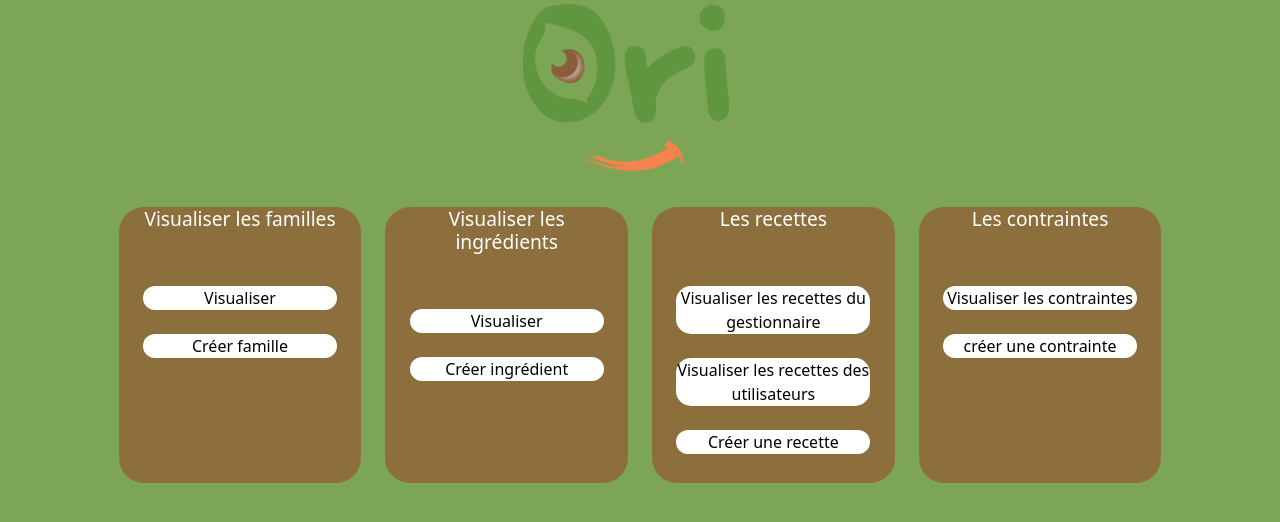
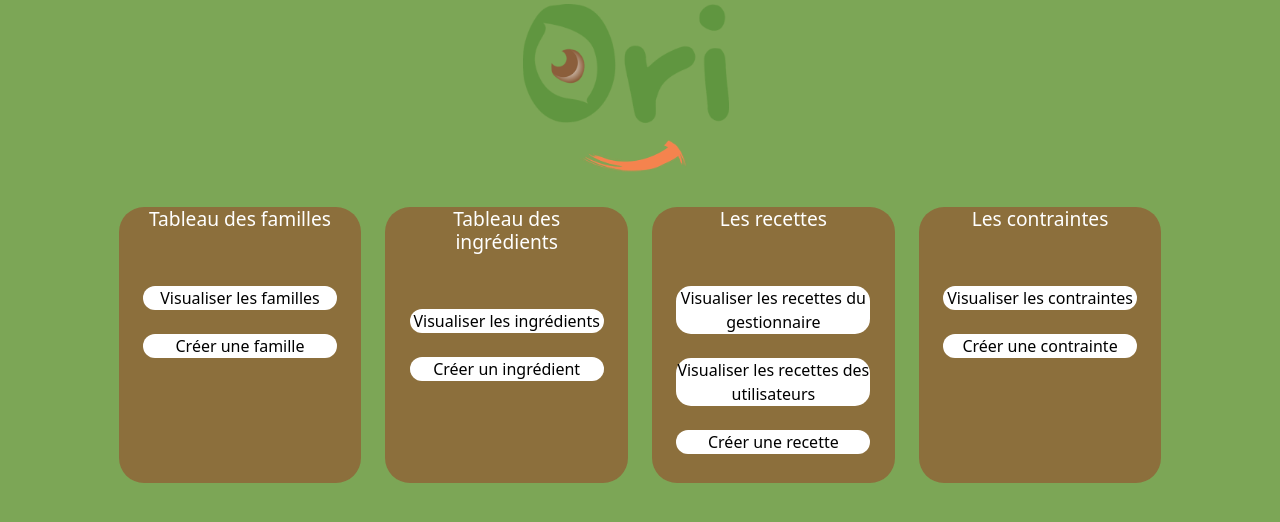
Before and after one commit to Reda1903/ori-app, a Django app: page /home in a window 1280 px wide. Shown: the part 136-658 px from the top of the page. Run offline with Django 4.2, Linux system fonts and the light colour scheme; a user stored in the database is signed in.

Commit message:
some changes

```diff
--- a/recipe/templates/familles/familles.html
+++ b/recipe/templates/familles/familles.html
@@ -2,7 +2,7 @@
 
 
     {% block content %}
-    <h1> Mes Familles d'ingrédients </h1>
+    <h1> Les familles </h1>
 
     <form action="" method="post">
 
@@ -88,7 +88,7 @@
 
 
 
-
+    <div class="table-responsive-sm">
 
 
 
--- a/recipe/templates/ingredients/ingredients.html
+++ b/recipe/templates/ingredients/ingredients.html
@@ -2,7 +2,7 @@
 
 
     {% block content %}
-    <h1> Mes ingrédients </h1>
+    <h1> Les ingrédients </h1>
 
     <form action="" method="post">
 
@@ -32,7 +32,7 @@
 
 
 
-                <table class="table">
+                <table class="table table-striped table-secondary">
                     <thead>
                         <tr>
                             <th scope="col"> Ingrédient </th>
--- a/recipe/templates/recipe/home.html
+++ b/recipe/templates/recipe/home.html
@@ -89,18 +89,18 @@
             <div class="col">
                 <div class = "cont">
                     <h2 class = "title">
-                        Visualiser les familles
+                        Tableau des familles
                     </h2>
 
                     <br>
                     <br>
                     <div class = "access" >
-                        <a class = "hyper" href={%url 'familles-recipe'  %} >Visualiser</a>
+                        <a class = "hyper" href={%url 'familles-recipe'  %} >Visualiser les familles </a>
                     </div>
                     <br>
 
                     <div class = "access"  >
-                        <a class = "hyper" href={%url 'familles-create' %}>Créer famille</a>
+                        <a class = "hyper" href={%url 'familles-create' %}>Créer une famille</a>
                     </div>
 
 
@@ -113,17 +113,17 @@
                 <div class = "cont">
 
                     <h2 class = "title">
-                        Visualiser les ingrédients
+                        Tableau des ingrédients
                     </h2>
 
                     <br>
                     <br>
                     <div class = "access">
-                        <a class = "hyper"   href={%url 'ingredients-recipe' %}>Visualiser</a>
+                        <a class = "hyper"   href={%url 'ingredients-recipe' %}>Visualiser les ingrédients</a>
                     </div>
                        <br>
                     <div class = "access">
-                        <a class= "hyper"  href={%url 'ingredients-create' %}>Créer ingrédient</a>
+                        <a class= "hyper"  href={%url 'ingredients-create' %}>Créer un ingrédient</a>
                     </div>
 
                 </div>
@@ -180,7 +180,7 @@
                 <br>
 
                 <div class = "access">
-                    <a class="hyper" href={%url 'recettes-recipe' %}>créer une contrainte</a>
+                    <a class="hyper" href={%url 'recettes-recipe' %}>Créer une contrainte</a>
                     <br>
                 </div>
 
```
